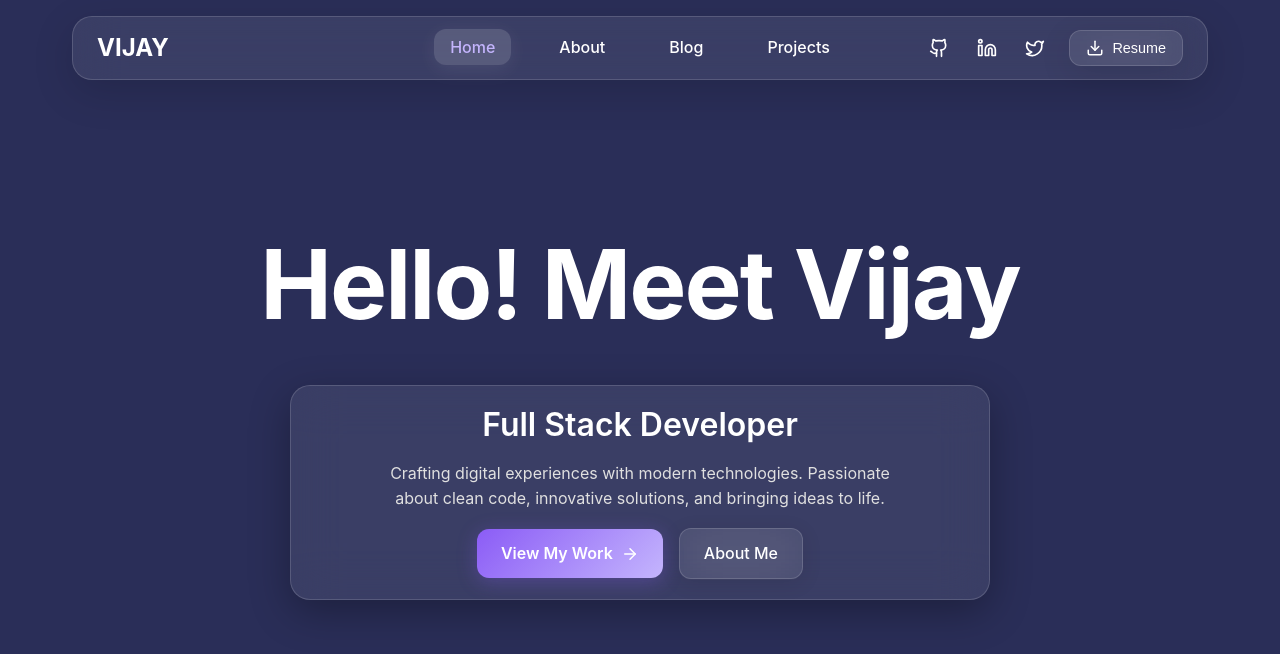
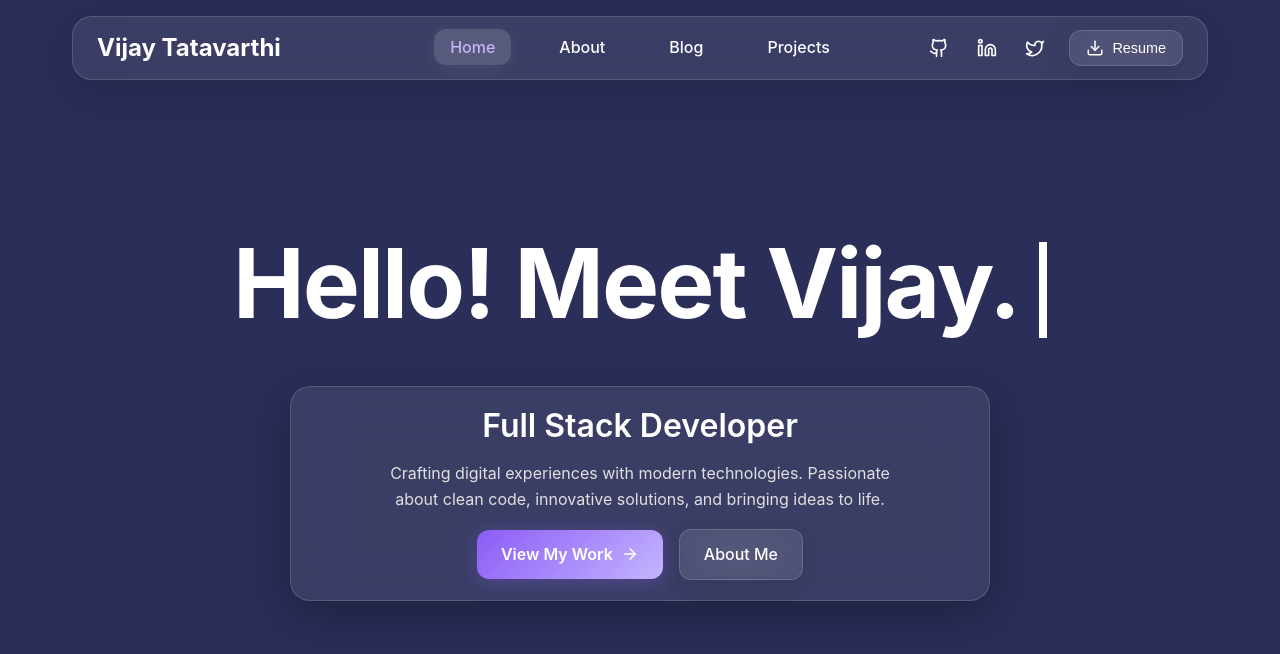
Before and after one commit to tatavarthiv/vijay-blog, a React (Vite) app: page / in a window 1280 px wide. Shown: the top 654 px of the page. Built offline with nearby package versions, Linux system fonts and the light colour scheme.

Commit message:
clean up css and add cursor

```diff
--- a/src/components/common/Header.tsx
+++ b/src/components/common/Header.tsx
@@ -36,7 +36,7 @@ export default function Header() {
           {/* Logo */}
           <div className="logo">
             <Link to="/" className="name-link">
-              VIJAY
+              Vijay Tatavarthi
             </Link>
           </div>
 
--- a/src/index.css
+++ b/src/index.css
@@ -45,38 +45,6 @@
 /* Smooth scrolling */
 html {
   scroll-behavior: smooth;
-}
-
-/* Glass effect utilities - Apple inspired */
-.glass {
-  backdrop-filter: blur(20px);
-  -webkit-backdrop-filter: blur(20px);
-  background: rgba(255, 255, 255, 0.05);
-  border: 1px solid rgba(255, 255, 255, 0.1);
-  box-shadow: 0 8px 32px rgba(0, 0, 0, 0.1);
-}
-
-.glass-strong {
-  backdrop-filter: blur(24px);
-  -webkit-backdrop-filter: blur(24px);
-  background: rgba(255, 255, 255, 0.08);
-  border: 1px solid rgba(255, 255, 255, 0.15);
-  box-shadow: 0 12px 40px rgba(0, 0, 0, 0.15);
-}
-
-/* Animation for floating elements */
-@keyframes float {
-  0%,
-  100% {
-    transform: translateY(0px);
-  }
-  50% {
-    transform: translateY(-20px);
-  }
-}
-
-.animate-float {
-  animation: float 6s ease-in-out infinite;
 }
 
 /* =================================================================
@@ -176,14 +144,6 @@ img {
 .main-content {
   flex: 1;
   padding: 1rem 0 4rem;
-}
-
-/* Section Headers */
-.section-title {
-  font-size: clamp(1rem, 4vw, 1.5rem);
-  font-weight: 600;
-  position: relative;
-  padding-bottom: 0.2rem;
 }
 
 /* =================================================================
@@ -379,6 +339,17 @@ img {
   }
 }
 
+@keyframes blink {
+  0%,
+  50% {
+    opacity: 1;
+  }
+  51%,
+  100% {
+    opacity: 0;
+  }
+}
+
 .mobile-menu-close {
   align-self: flex-end;
   background: none;
@@ -512,18 +483,6 @@ img {
   margin: 0;
   line-height: 1.4;
   font-size: 0.95rem;
-}
-
-/* =================================================================
-     TAGS
-     ================================================================= */
-
-.tag {
-  padding: 0.25rem 0.75rem;
-  border-radius: 16px;
-  font-size: 0.75rem;
-  font-weight: 600;
-  display: inline-block;
 }
 
 /* =================================================================
@@ -900,6 +859,16 @@ ol {
   line-height: 1.1;
 }
 
+.typing-cursor {
+  display: inline-block;
+  background-color: var(--text-primary);
+  width: 8px;
+  height: 1em;
+  margin-left: 20px;
+  animation: blink 1s infinite;
+  vertical-align: sub;
+}
+
 /* Glass Info Box */
 .glass-info-box {
   width: 90%;
--- a/src/pages/HomePage.tsx
+++ b/src/pages/HomePage.tsx
@@ -6,7 +6,7 @@ import { Link } from "react-router-dom";
 export default function HomePage() {
   const [typedText, setTypedText] = useState("");
   const [showGlassBox, setShowGlassBox] = useState(false);
-  const fullText = "Hello! Meet Vijay";
+  const fullText = "Hello! Meet Vijay.";
 
   useEffect(() => {
     let currentIndex = 0;
@@ -37,6 +37,7 @@ export default function HomePage() {
           transition={{ duration: 0.5 }}
         >
           {typedText}
+          <span className="typing-cursor"></span>
         </motion.h1>
       </div>
 
```
